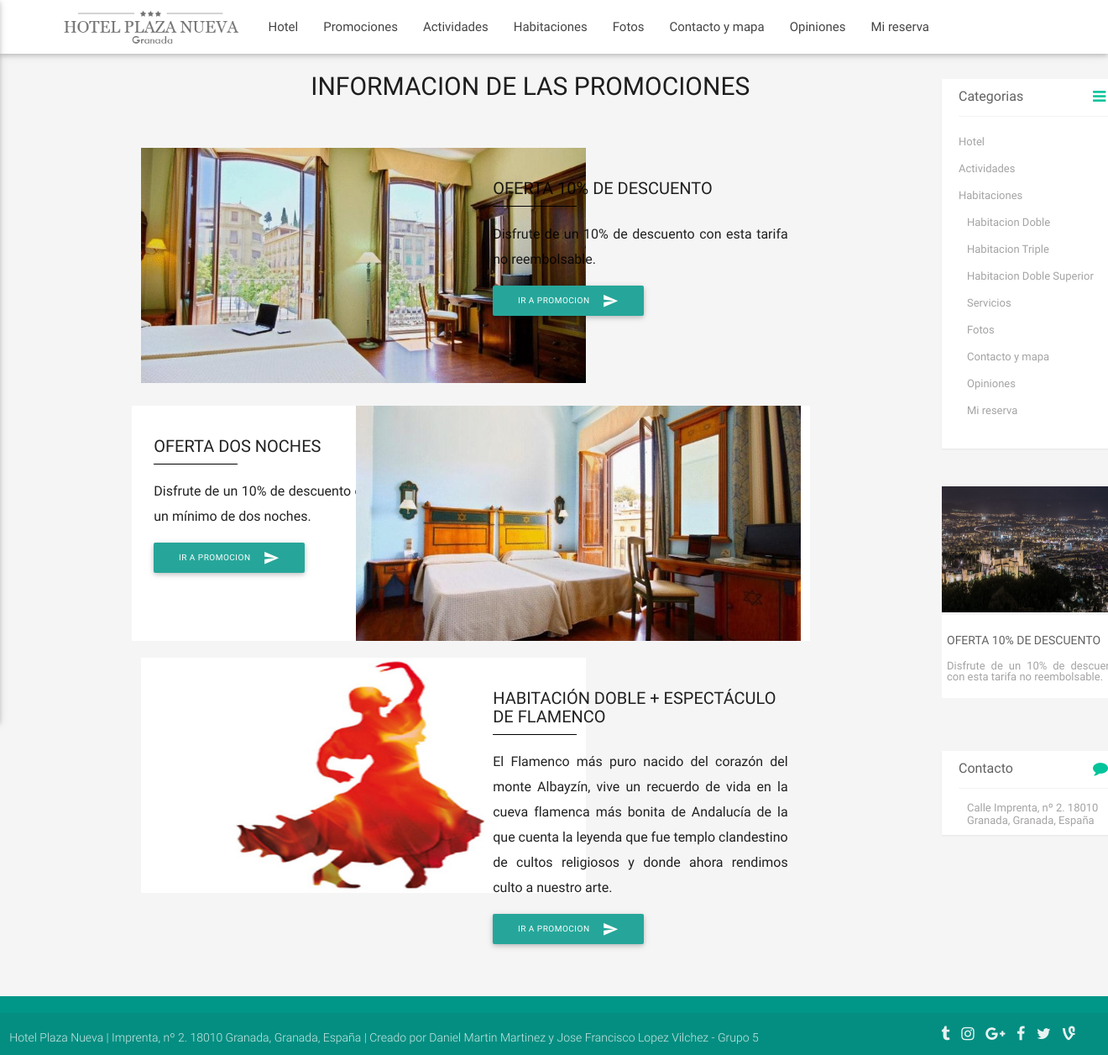
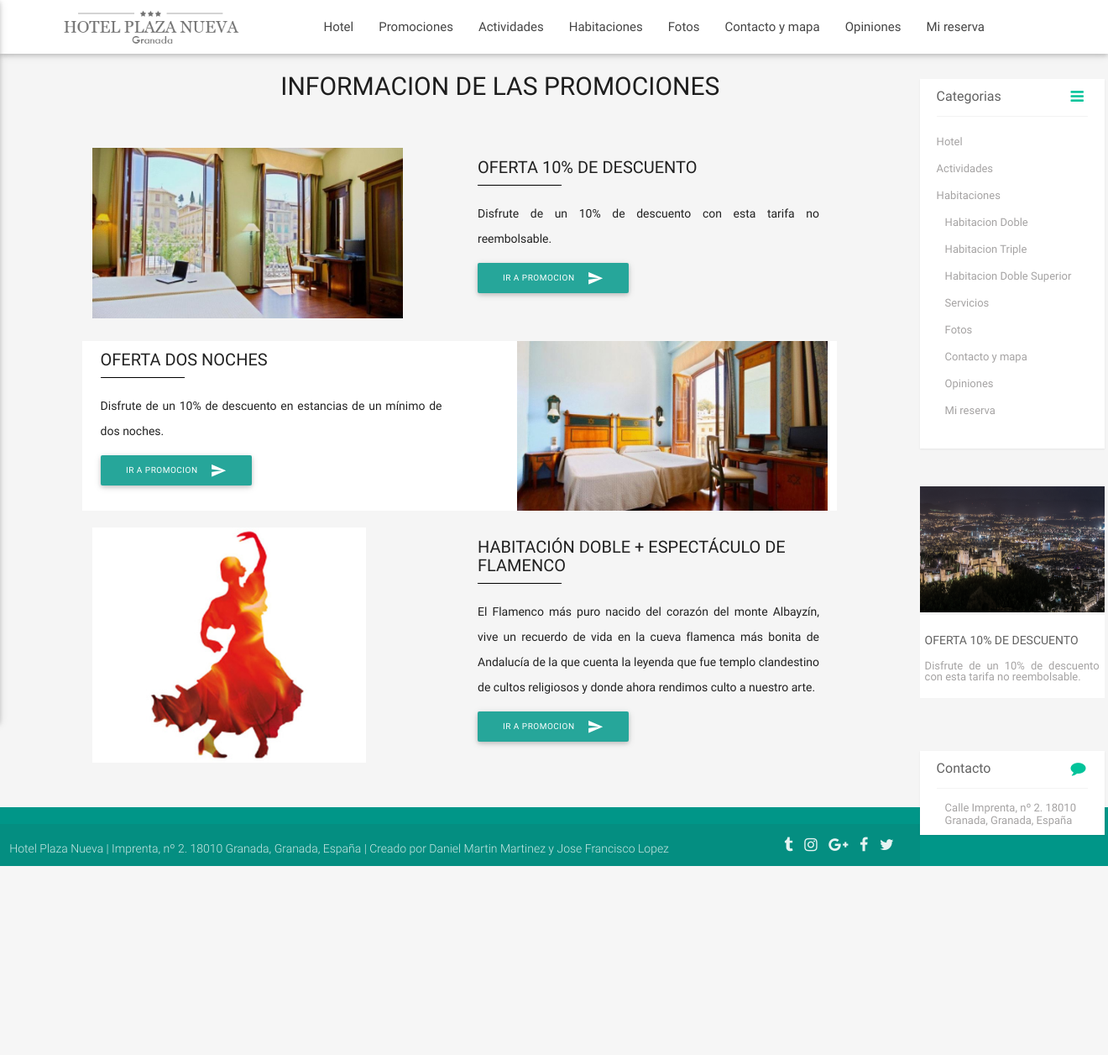
Before and after one commit to Sowl1994/webHotel, a PHP site: page /index.php?secc=promo in a window 1320 px wide; the page is wider, and only the part inside the window is pictured. Shown: that part at 84% size. After the commit the page ends 1031 px from the top of that part, so only its background shows below. Run offline with PHP 8.4, Linux system fonts and the light colour scheme; some libraries are stand-ins or nearby versions.

Commit message:
estilo portatil

```diff
--- a/Promociones/actividades.php
+++ b/Promociones/actividades.php
@@ -10,7 +10,7 @@
 		<div class="col s12">
 			<div class="row">
 				<div class="col s6">
-				<img width='530' height="280" src="images/promociones/sierranevada.jpg">
+				<img class='img-promo' src="images/promociones/sierranevada.jpg">
 				</div>
 				<div class="col s6">
 					<div class='text-info-index-row'><h3>Visita a Sierra Nevada</h3>
@@ -37,14 +37,14 @@
 					<div style="clear:both;"></div>
 				</div>
 				<div class="col s6">
-					<img width='530' height="280" align="right" src="images/promociones/Alhambra2.jpg">
+					<img class='img-promo' align="right" src="images/promociones/Alhambra2.jpg">
 				</div>
 			</div>
 		</div>
 		<div class="col s12">
 			<div class="row">
 				<div class="col s6">
-				<img width='530' height="280" src="images/promociones/Flamenco.jpg">
+				<img class='img-promo' src="images/promociones/Flamenco.jpg">
 				</div>
 				<div class="col s6">
 					<div class='text-info-index-row'><h3>Espectáculo de flamenco</h3>
--- a/Promociones/promociones.php
+++ b/Promociones/promociones.php
@@ -2,17 +2,17 @@
 
 <div class="container">
   	<div class="row">
-  	   <div class="col s9 offset-s3">
+  	   <div class="col m12 l12 offset-l3">
 		     <div id="info" style='margin-top: 20px;'>
 					<h3    style='padding-bottom: 20px;' class=' separador separadorDots'>Informacion de las promociones</h3>
 			</div>
   		</div>
-		<div class="col s12">
+		<div class="col m12 l12 ">
 			<div class="row">
-				<div class="col s6">
-				<img width='530' height="280" src="./images/promociones/oferta10.jpg">
+				<div class="col m6 l6">
+				<img class='img-promo' src="./images/promociones/oferta10.jpg">
 				</div>
-				<div class="col s6">
+				<div class="col m6 l6">
 					<div class='text-info-index-row'><h3>OFERTA 10% DE DESCUENTO</h3>
 					<p class="promo-text-info-index-row">Disfrute de un 10% de descuento con esta tarifa no reembolsable.</p>
 					<button class="btn waves-effect waves-light" type="submit" name="action">Ir a promocion
@@ -24,9 +24,9 @@
 				</div>
 			</div>
 		</div>
-		<div class="col s12">
+		<div class="col m12 l12 ">
 			<div class="row white">
-				<div class="col s6">
+				<div class="col l6">
 					<div class='text-info-index-row'><h3>OFERTA DOS NOCHES</h3>
 						<p class="promo-text-info-index-row ">Disfrute de un 10% de descuento en estancias de un mínimo de dos noches.</p>
 						<button class="btn waves-effect waves-light" type="submit" name="action">Ir a promocion
@@ -35,17 +35,17 @@
 					</div>
 					<div style="clear:both;"></div>
 				</div>
-				<div class="col s6">
-					<img width='530' height="280" align="right" src="./images/habitacion_triple.jpg">
+				<div class="col l6">
+					<img class='img-promo' align="right" src="./images/habitacion_triple.jpg">
 				</div>
 			</div>
 		</div>
-		<div class="col s12">
+		<div class="col l12">
 			<div class="row">
-				<div class="col s6">
-				<img width='530' height="280" src="./images/promociones/Flamenco2.jpg">
+				<div class="col l6">
+				<img class='img-promo' src="./images/promociones/Flamenco2.jpg">
 				</div>
-				<div class="col s6">
+				<div class="col l6">
 					<div class='text-info-index-row'><h3>HABITACIÓN DOBLE + ESPECTÁCULO DE FLAMENCO</h3>
 					<p class="promo-text-info-index-row">El Flamenco más puro nacido del corazón del monte Albayzín, vive un recuerdo de vida en la cueva flamenca más bonita de Andalucía de la que cuenta la leyenda que fue templo clandestino de cultos religiosos y donde ahora rendimos culto a nuestro arte.</p>
 					<button class="btn waves-effect waves-light" type="submit" name="action">Ir a promocion
--- a/contacto/contacto.php
+++ b/contacto/contacto.php
@@ -3,7 +3,7 @@
   		<h3  style='padding-bottom: 20px; text-align: center;' class=' separador separadorDots'>Contacta con nosotros</h3>
 
   		<div id="googleMap" style="padding-left: 40px;">
-  			<iframe src="https://www.google.com/maps/embed?pb=!1m18!1m12!1m3!1d1589.4856902063739!2d-3.5973872973582024!3d37.177151109482814!2m3!1f0!2f0!3f0!3m2!1i1024!2i768!4f13.1!3m3!1m2!1s0xd71fcb8cb9390e1%3A0x9253186efccf153a!2sHotel+Plaza+Nueva!5e0!3m2!1ses!2ses!4v1457608850736" width="1500" height="466" frameborder="0" style="border:0" allowfullscreen></iframe>
+  			<iframe src="https://www.google.com/maps/embed?pb=!1m18!1m12!1m3!1d1589.4856902063739!2d-3.5973872973582024!3d37.177151109482814!2m3!1f0!2f0!3f0!3m2!1i1024!2i768!4f13.1!3m3!1m2!1s0xd71fcb8cb9390e1%3A0x9253186efccf153a!2sHotel+Plaza+Nueva!5e0!3m2!1ses!2ses!4v1457608850736"  id='mapa-contacto' frameborder="0" style="border:0" allowfullscreen></iframe>
   		</div>
   		<br>
   		<h3 style='padding-bottom: 20px; text-align: center;' class=' separador separadorDots'>Formulario de contacto</h3>
--- /dev/null
+++ b/css/estilo-Portatil.css
@@ -0,0 +1,39 @@
+@media screen and (min-device-width: 643px) and ( max-device-width: 1366px){
+  #main-container{
+  width:83%;
+  display:inline-block;
+  }
+  .lateralmenu{
+    width: 17%;
+  }
+  .img-promo{
+    max-width: 370px;
+    max-height: 280px;
+  }
+
+.promo-text-info-index-row{
+  font-size: 14px;
+}
+
+.text-info-index-row{
+  padding: 10px;
+  margin-top: -20px;
+}
+.container{
+  width: 80%;
+}
+
+.polas{
+  width: 225px;
+}
+
+#fotos{
+  padding-left: 0px;
+}
+
+#mapa-contacto{
+  width:1050px;
+   height:400px;
+   margin-top: -30px;
+}
+}
--- a/css/estilo.css
+++ b/css/estilo.css
@@ -3,7 +3,20 @@ body {
    background-color: #f5f5f5;
 
 }
+#main-container{
+width:85%;
+display:inline-block;
+}
 
+.img-promo{
+  max-width: 530px;
+  max-height: 280px;
+}
+
+#mapa-contacto{
+  width:1500px;
+   height:466px;
+}
 .logo-principal{
   padding-top: 12px;
   max-width: 230px;
--- a/includes/head.php
+++ b/includes/head.php
@@ -12,7 +12,8 @@
   <link href="css/style.css" type="text/css" rel="stylesheet" media="screen,projection"/>
    <!-- Mi CSS  -->
   <link href="css/estilo.css" type="text/css" rel="stylesheet" media="screen,projection"/>
-       <link rel="stylesheet" href="https://maxcdn.bootstrapcdn.com/font-awesome/4.5.0/css/font-awesome.min.css">
+  <link href="css/estilo-Portatil.css" type="text/css" rel="stylesheet" media="screen,projection"/>
+  <link rel="stylesheet" href="https://maxcdn.bootstrapcdn.com/font-awesome/4.5.0/css/font-awesome.min.css">
 
 
 </head>
--- a/index.php
+++ b/index.php
@@ -4,11 +4,11 @@ include("./includes/head.php");
 include("./includes/menu.php");
 if(!isset($_GET['secc'])){
 	include("./includes/Principal.php");
-	echo "<div style='width:85%;display:inline-block;'>";
+	echo "<div id='main-container'>";
 	include("./includes/body.php");
 	echo "</div>";
 }else{
-	echo "<div style='width:85%; display:inline-block;'>";
+	echo "<div id='main-container'>";
 	if($_GET['secc'] == "promo"){
 		include("./promociones/promociones.php");
 	}else if($_GET['secc'] == "actividades"){
```
Also changed, not shown: 1 other file.
